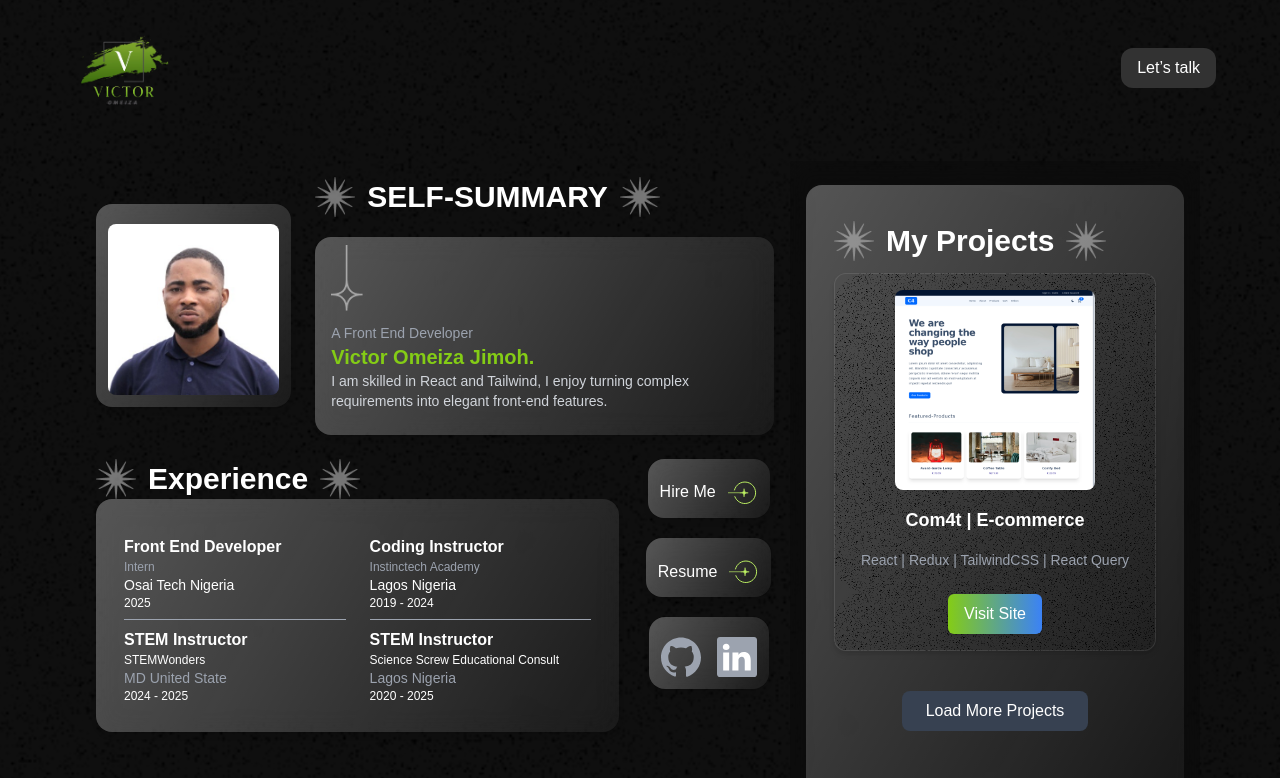
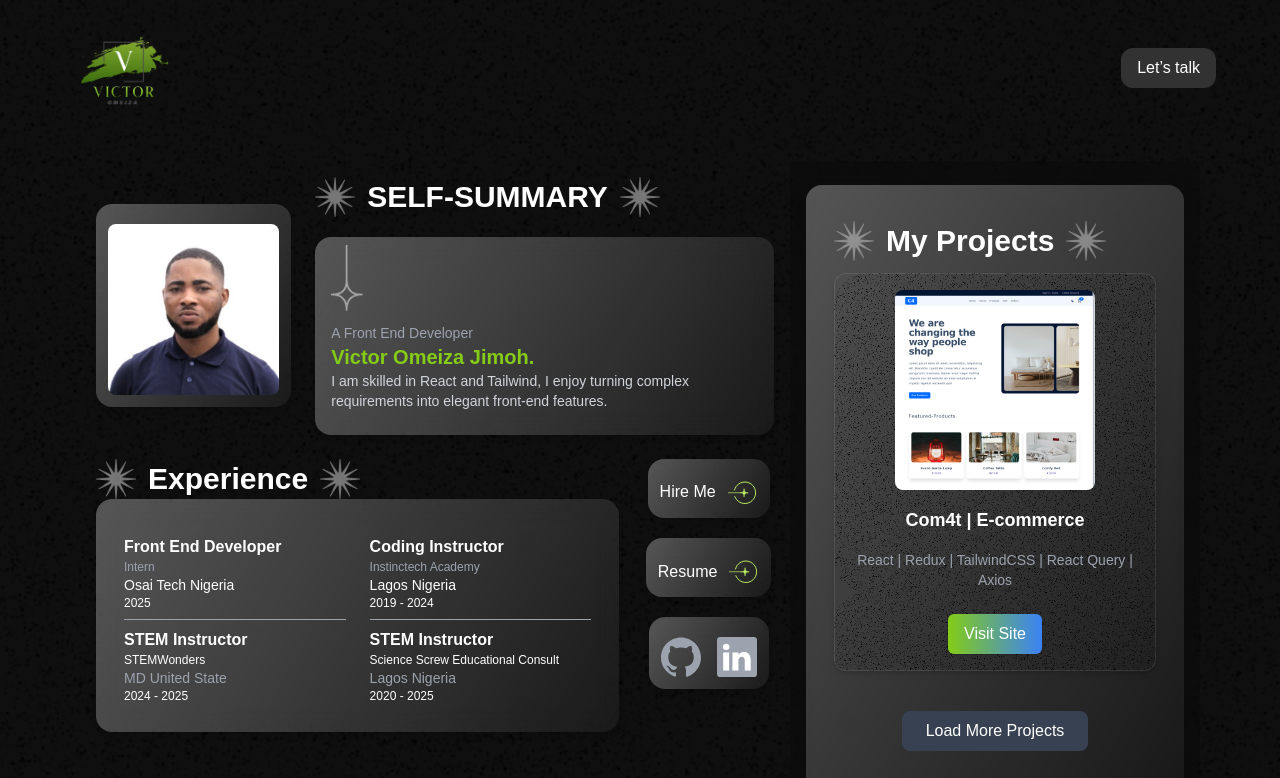
Before and after one commit to victor234256/portfolio, a Next.js app: page / in a window 1280 px wide. Shown: the top 778 px of the page. Built offline with nearby package versions, Linux system fonts and the light colour scheme.

Commit message:
added com4t ecommerce project i just worked on

```diff
--- a/src/components/Projects.tsx
+++ b/src/components/Projects.tsx
@@ -24,6 +24,7 @@ const projects: Project[] = [
 			"Redux",
 			"TailwindCSS",
 			"React Query",
+			"Axios",
 		],
 		link: "https://com4t.vercel.app/",
 		live: true,
```
